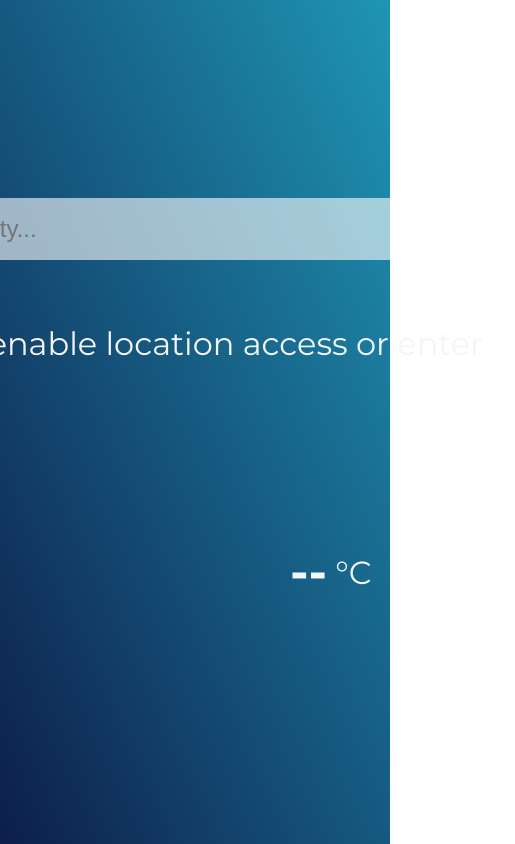
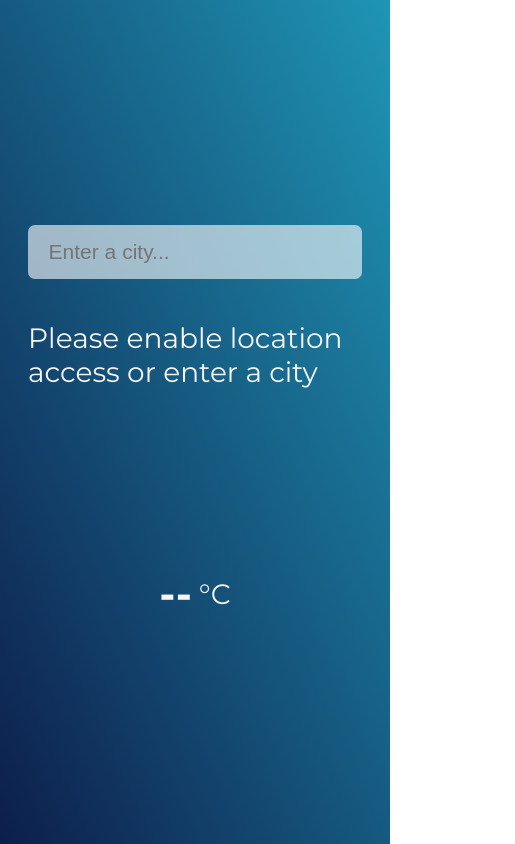
Before and after one commit to denzeltl/weather-app, a plain HTML site: page index.html in a window 390 px wide. Shown: the whole page, 515 px wide, since content can reach past the window. Drawn offline with Linux system fonts and the light colour scheme.

Commit message:
responsive

```diff
--- a/css/style.scss
+++ b/css/style.scss
@@ -120,3 +120,64 @@ body {
         }
     }
 }
+
+// Responsive
+
+@media screen and (max-width: 768px) {
+    html {
+        font-size: 14px;
+    }
+
+    .main {
+        align-items: center;
+        justify-content: center;
+        padding: 0 2rem;
+    }
+
+    .search-box {
+        width: 100%;
+        &__container {
+            width: 100%;
+        }
+        &__suggestions {
+            width: 100%;
+        }
+    }
+
+    .top {
+        width: 100%;
+        margin-top: 3rem;
+        margin-bottom: 1rem;
+        align-items: flex-start;
+        justify-content: center;
+        flex-direction: column;
+        &__timezone {
+            margin-bottom: 2rem;
+        }
+        &__time {
+            margin: 0 auto;
+            font-size: 2rem;
+        }
+    }
+
+    .date {
+        margin-bottom: 2rem;
+        font-size: 1.6rem;
+        text-align: center;
+    }
+
+    .bottom {
+        width: 100%;
+        justify-content: center;
+        flex-direction: column;
+        &__icon-desc__icon {
+            width: 6rem;
+            margin-bottom: 0.5rem;
+        }
+        &__icon-desc {
+            &__description {
+                margin-bottom: 1rem;
+            }
+        }
+    }
+}
--- a/js/main.js
+++ b/js/main.js
@@ -324,4 +324,4 @@ searchBox.addEventListener("keyup", function() {
     detectAutoComplete(this.value);
 });
 
-// TODO:  readme, responsive;
+// TODO:  readme
```
Also changed, not shown: css/style.css, 1 other file.
